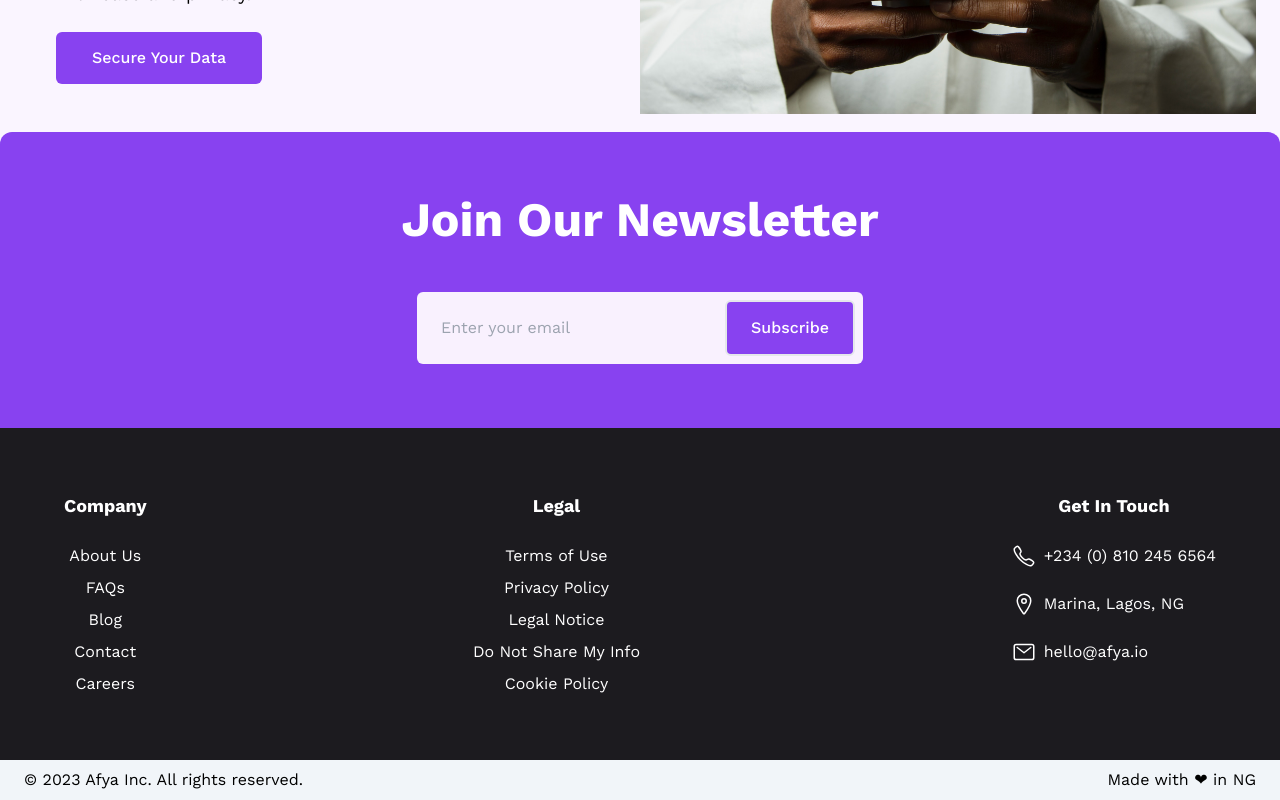
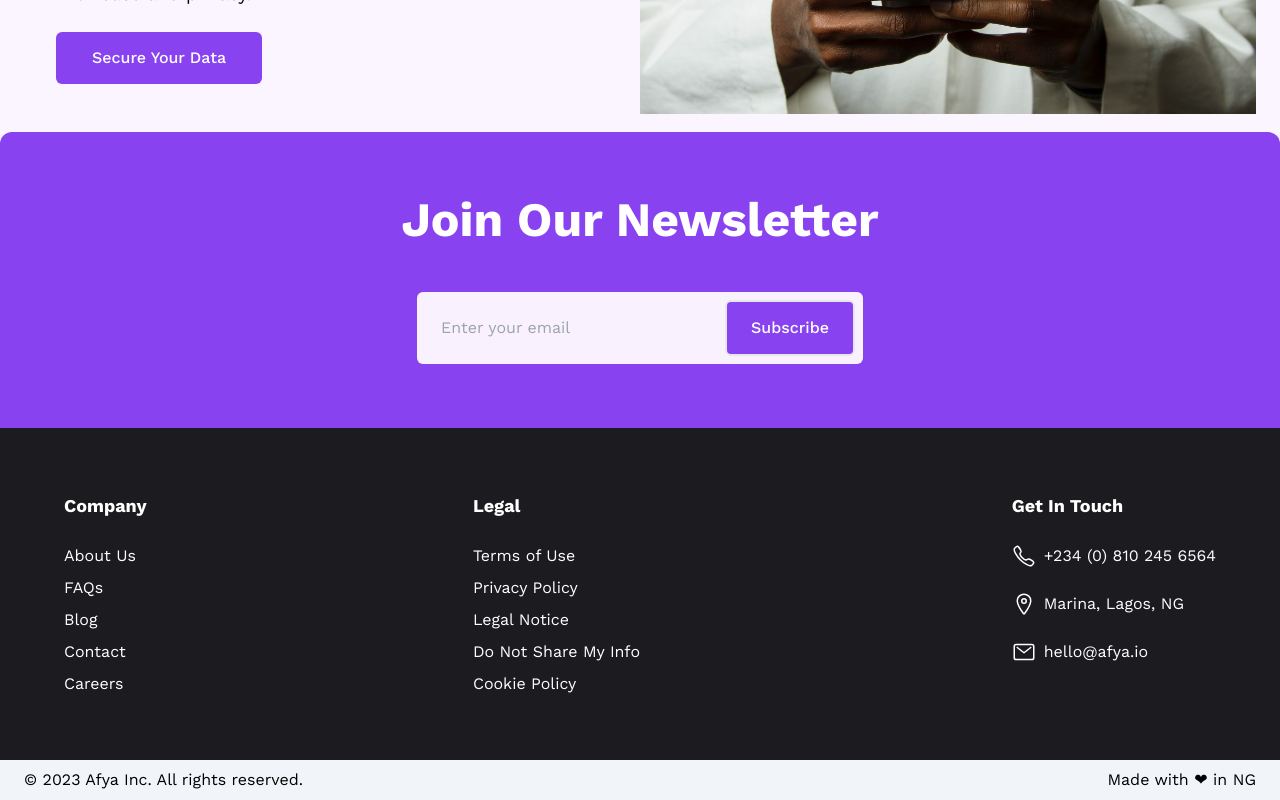
Before and after one commit to Wabjay/Afya, a React (Vite) app: page / in a window 1280 px wide. Shown: the part 1866-2666 px from the top of the page. Built offline with nearby package versions, Linux system fonts and the light colour scheme.

Commit message:
Align footer items

```diff
--- a/src/components/LandingFooter.jsx
+++ b/src/components/LandingFooter.jsx
@@ -9,7 +9,7 @@ const LandingFooter = () =>
       <div className='flex flex-col md:flex-row items-center md:items-start justify-center md:justify-between space-y-8 md:space-y-0 p-6 md:p-16'>
         {/* Company Legal */}
         <div className='flex justify-between w-5/6 md:w-1/2 gap-8'>
-          <div className="flex flex-col text-white gap-6">
+          <div className="flex flex-col text-white gap-6 text-left">
             <h3 className='font-bold text-lg'>Company</h3>
             <div className="flex flex-col gap-2">
               <Link to="#">About Us</Link>
@@ -20,7 +20,7 @@ const LandingFooter = () =>
             </div>
           </div>
 
-          <div className="flex flex-col text-white gap-6">
+          <div className="flex flex-col text-white gap-6 text-left">
             <h3 className='font-bold text-lg'>Legal</h3>
             <div className="flex flex-col gap-2">
               <Link to="#">Terms of Use</Link>
@@ -32,7 +32,7 @@ const LandingFooter = () =>
           </div>
         </div>
 
-        <div className="flex flex-col justify-items-start md:self-auto text-white gap-6">
+        <div className="flex flex-col justify-items-start md:self-auto text-white gap-6 text-left">
           <h3 className='font-bold text-lg'>Get In Touch</h3>
           <div className="flex flex-col gap-6">
             <div className='flex items-center justify-start gap-2  text-2xl'>
```
